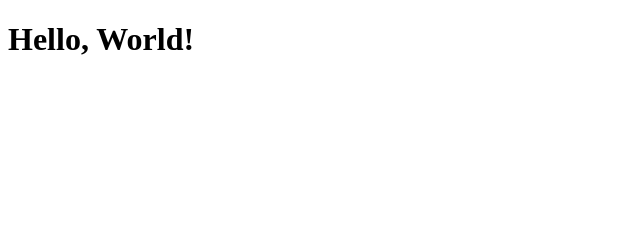
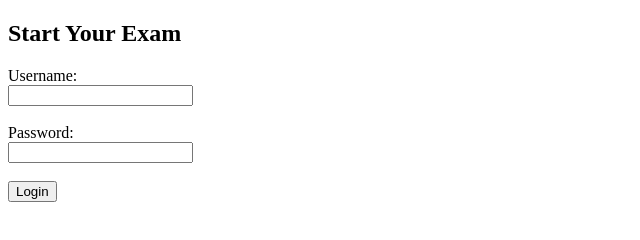
Before and after one commit to MohamedAliSaada/saada, a plain HTML site: page index.html in a window 1280 px wide. Shown: the whole page, without its empty margins (0-640 px from the left). Drawn offline with Linux system fonts and the light colour scheme.

Commit message:
Update index.html

```diff
--- a/index.html
+++ b/index.html
@@ -1,10 +1,21 @@
+<!-- exam-login.html -->
 <!DOCTYPE html>
-<html lang="en">
+<html>
 <head>
-  <meta charset="UTF-8">
-  <title>Hello World</title>
+  <title>Login to Exam</title>
 </head>
 <body>
-  <h1>Hello, World!</h1>
+  <h2>Start Your Exam</h2>
+
+  <form action="https://your-n8n-domain.com/webhook/exam-login" method="POST">
+    <label>Username:</label><br>
+    <input type="text" name="username" required><br><br>
+
+    <label>Password:</label><br>
+    <input type="password" name="password" required><br><br>
+
+    <button type="submit">Login</button>
+  </form>
+
 </body>
 </html>
```
